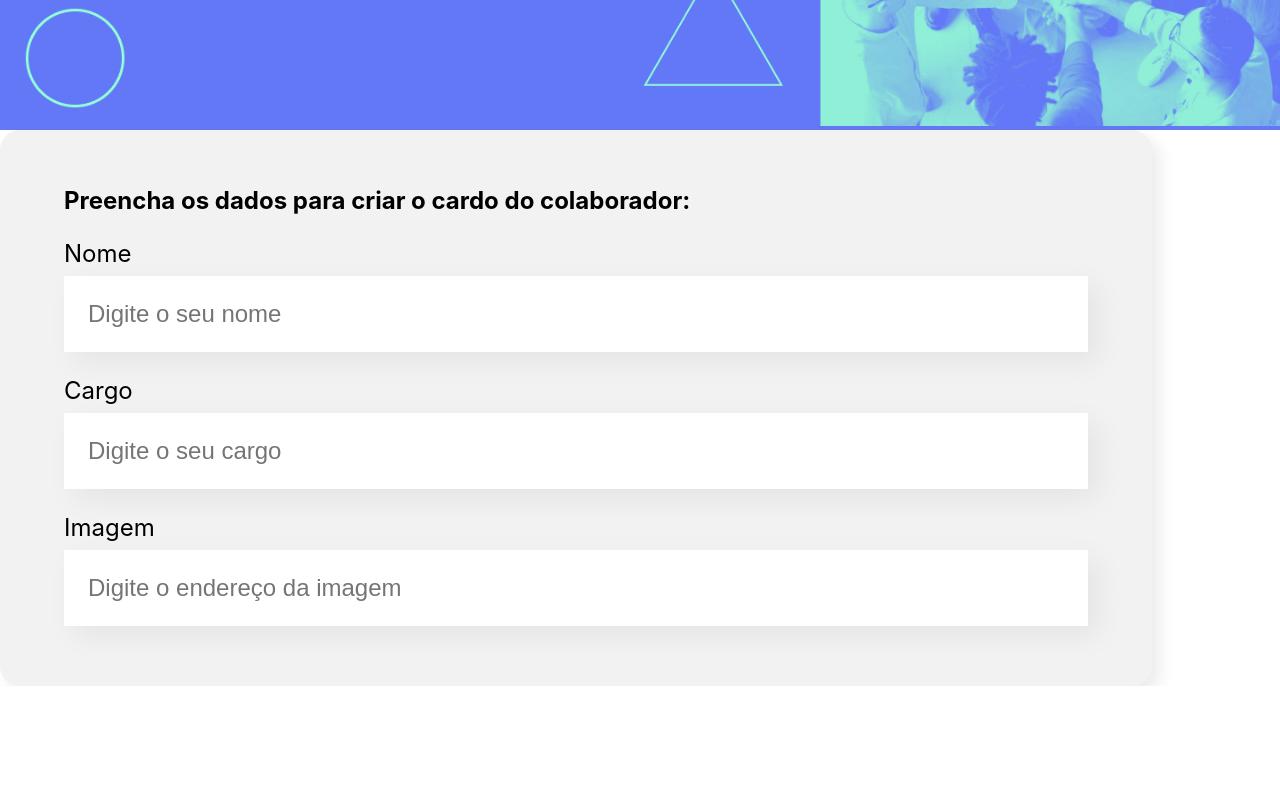
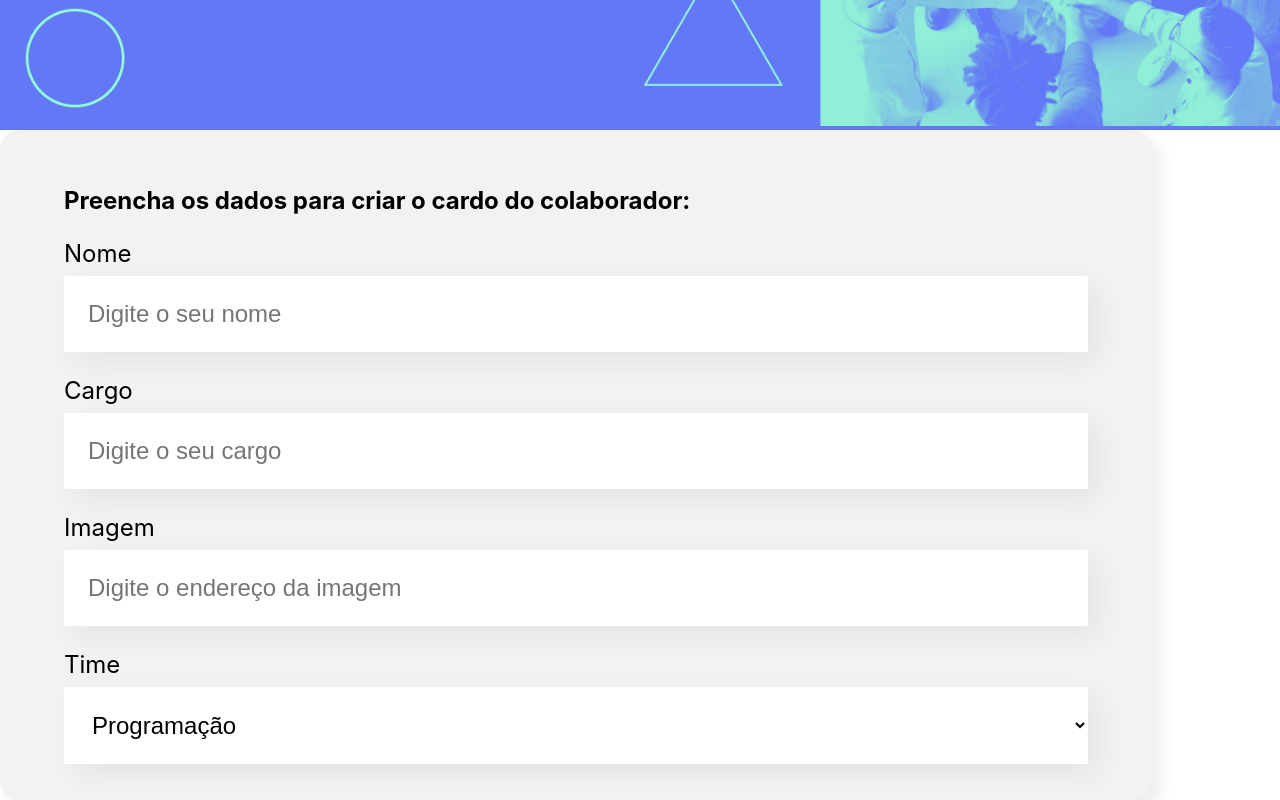
Before and after one commit to ariompf/organo, a React (Create React App) app in the folder organo/: page / in a window 1280 px wide. Shown: the part 368-1168 px from the top of the page. Before the commit the page ends 1054 px from the top, so only its background shows below. Built offline with nearby package versions, Linux system fonts and the light colour scheme.

Commit message:
add Lista Suspensa

```diff
--- a/organo/src/componentes/Formulario/index.js
+++ b/organo/src/componentes/Formulario/index.js
@@ -1,7 +1,17 @@
 import CampoTexto from '../CampoTexto/CampoTexto.js'
+import ListaSuspensa from '../ListaSuspensa/index.js'
 import './Formulario.css'
 
 const Formulario = () => {
+    const times = [
+        'Programação',
+        'Front-End',
+        'Data Science',
+        'Devops',
+        'UX e Design',
+        'Mobile',
+        'Inovação e Gestão'
+    ]
     return(
         <section className='formulario' >
             <form>
@@ -9,6 +19,7 @@
                 <CampoTexto label='Nome'placeholder='Digite o seu nome' />
                 <CampoTexto label='Cargo'placeholder='Digite o seu cargo' />
                 <CampoTexto label='Imagem'placeholder='Digite o endereço da imagem' />
+                <ListaSuspensa label='Time' itens={times}/>
             </form>
         </section>
     )
--- /dev/null
+++ b/organo/src/componentes/ListaSuspensa/ListaSuspensa.css
@@ -0,0 +1,15 @@
+.lista-suspensa label {
+    display: block;
+    margin-bottom: 8px;
+    font-size: 24px;
+}
+
+.lista-suspensa select {
+    background-color: #fff;
+    box-shadow: 10px 10px 30px rgba(0, 0, 0, 0.06);
+    width: 100%;
+    border: none;
+    font-size: 24px;
+    padding: 24px;
+    box-sizing: border-box;
+}
--- /dev/null
+++ b/organo/src/componentes/ListaSuspensa/index.js
@@ -0,0 +1,16 @@
+import './ListaSuspensa.css'
+
+const ListaSuspensa = (props) => {
+    console.log(props.itens)
+    return (
+        <div className='lista-suspensa' >
+            <label>{props.label}</label>
+            <select>
+                {props.itens.map(item => {
+                    return <option key={item} >{item}</option>})}
+            </select>
+        </div>
+    )
+}
+
+export default ListaSuspensa
```
